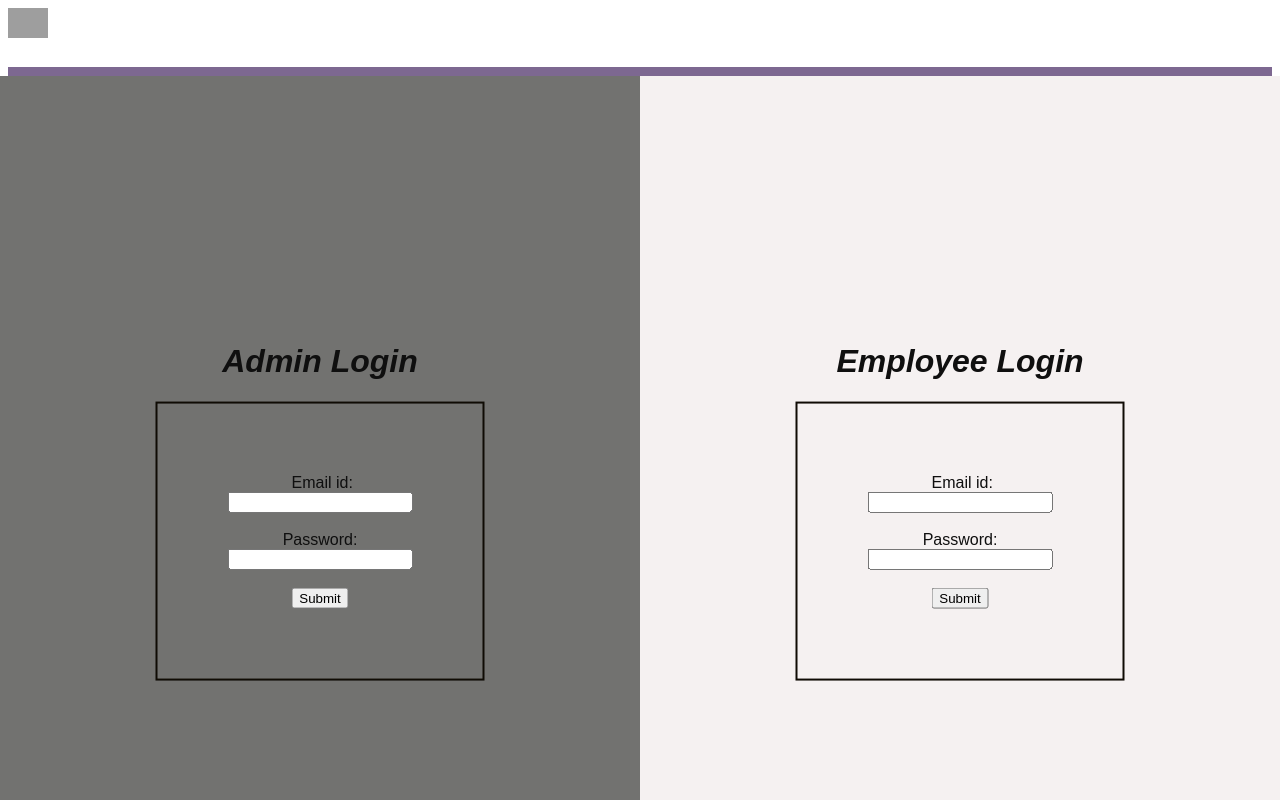
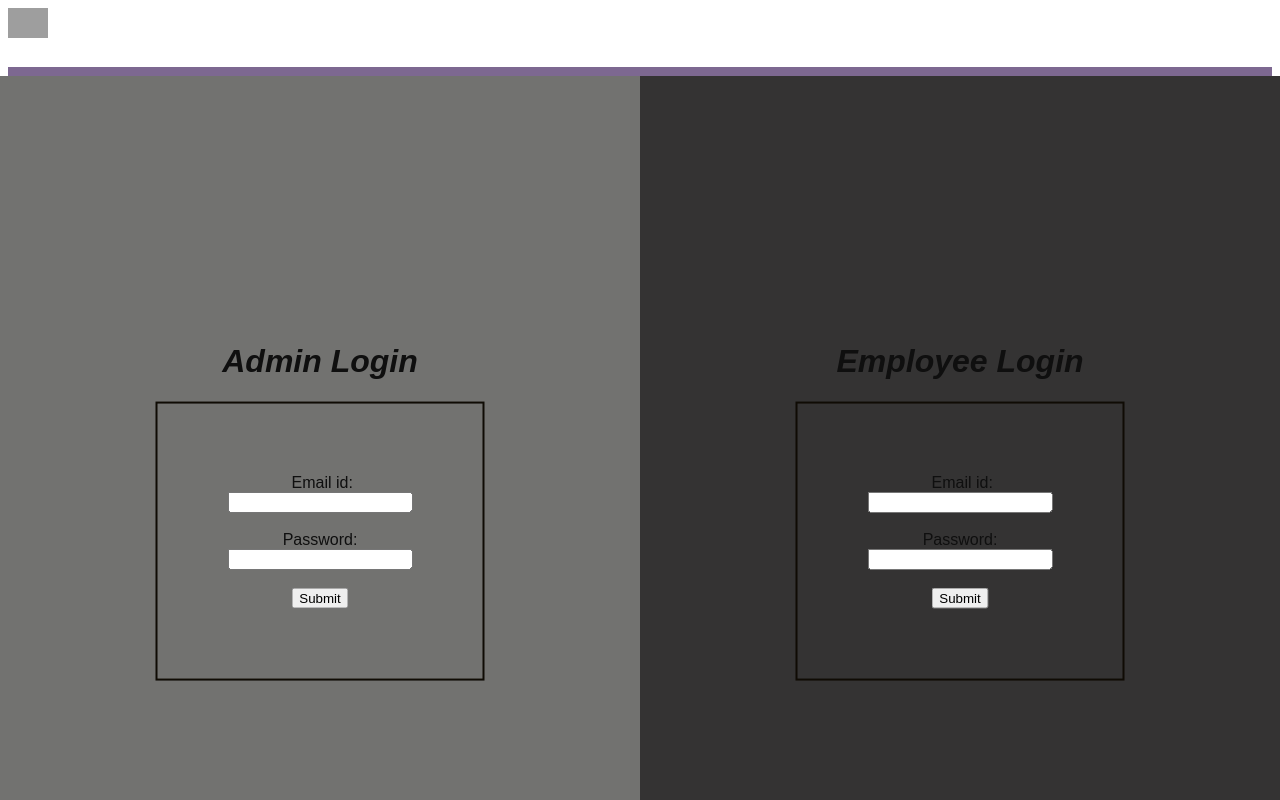
Before and after one commit to akasharavind1/Attendance-Portal-Comcast, an Angular app in the folder Angular-Project/: page / in a window 1280 px wide. Built offline with nearby package versions, Linux system fonts and the light colour scheme; grey boxes are pictures that could not be loaded.

Commit message:
no message

```diff
--- a/Angular-Project/src/app/home/home.component.scss
+++ b/Angular-Project/src/app/home/home.component.scss
@@ -22,7 +22,7 @@ body {
 
 .right {
   right: 0;
-  background-color: rgb(245, 241, 241);
+  background-color: rgb(52, 51, 51);
 }
 
 .centered {
```
